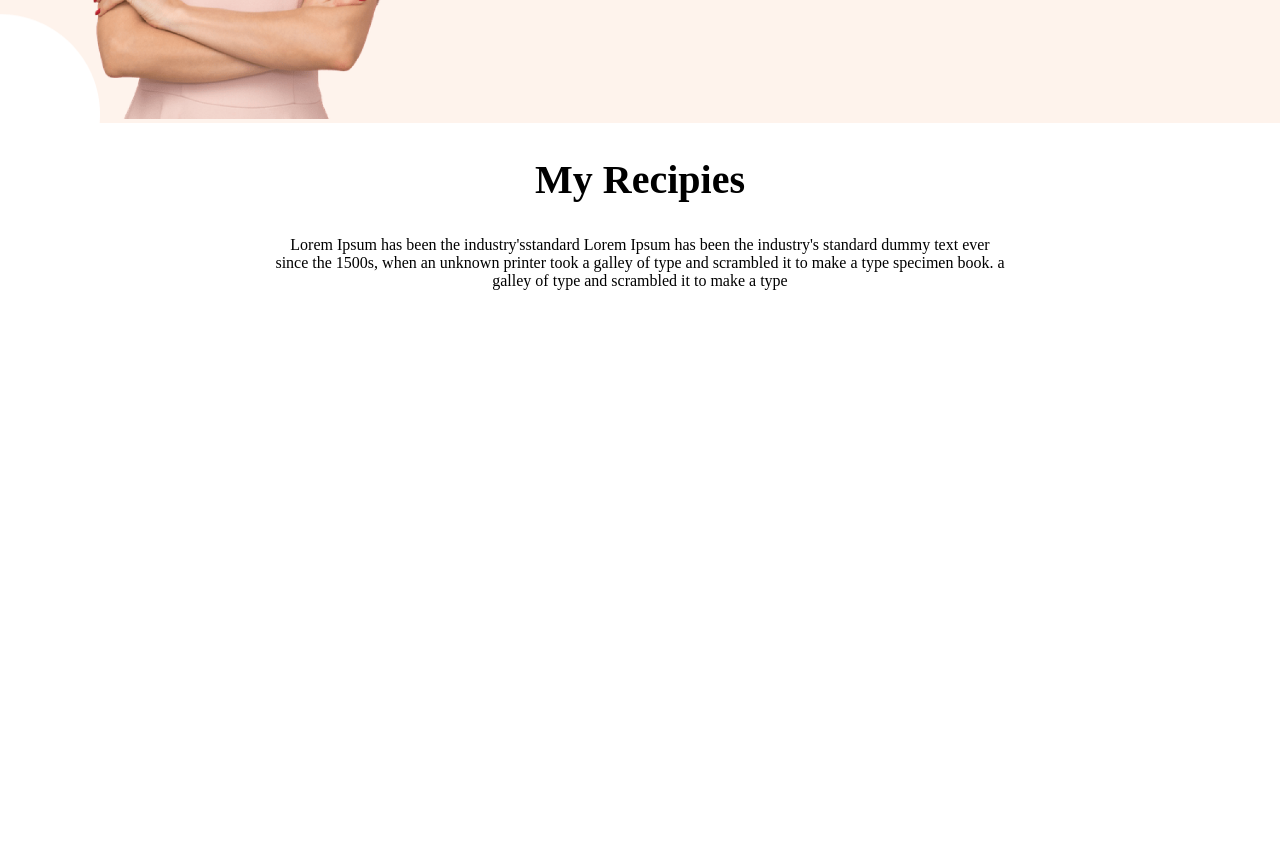
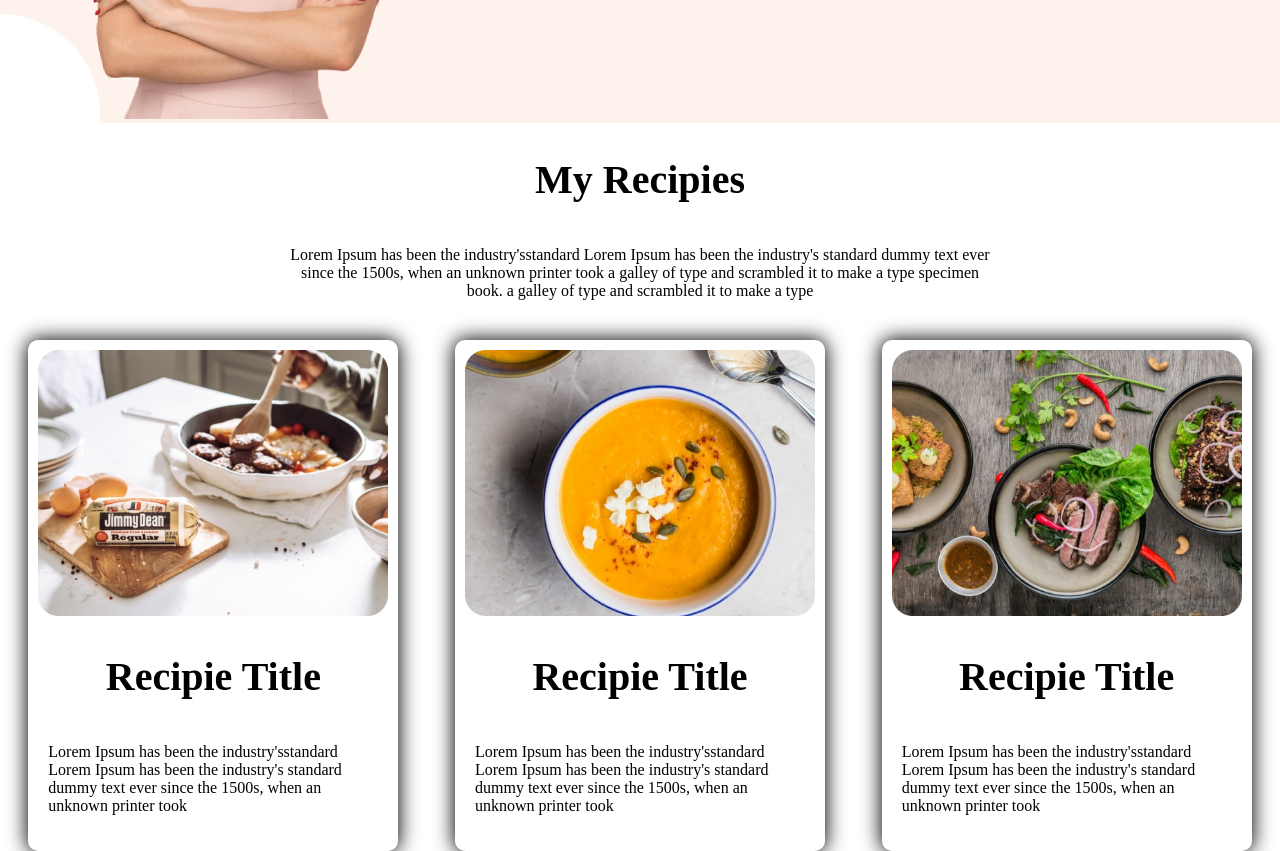
Before and after one commit to AsmaulPSZ/food-corner, a plain HTML site: page index.html in a window 1280 px wide. Shown: the part 723-1574 px from the top of the page. Before the commit the page ends 1023 px from the top, so only its background shows below. Drawn offline with Linux system fonts and the light colour scheme.

Commit message:
third section has been done

```diff
--- a/index.html
+++ b/index.html
@@ -48,6 +48,31 @@
                 took a galley of type and scrambled it to make a type specimen book.
                 a galley of type and scrambled it to make a type</p>
     </section>
+
+    <section class="section-flex">
+        <div class="recipie-title">
+            <img src="img/Project Cover.jpg" alt="">
+            <h2>Recipie Title</h2>
+            <p>Lorem Ipsum has been the industry'sstandard
+                Lorem Ipsum has been the industry's standard dummy text ever since the 1500s, when an unknown printer
+                took</p>
+        </div>
+        <div class="recipie-title">
+            <img src="img/Project Cover.png" alt="">
+            <h2>Recipie Title</h2>
+            <p>Lorem Ipsum has been the industry'sstandard
+                Lorem Ipsum has been the industry's standard dummy text ever since the 1500s, when an unknown printer
+                took</p>
+        </div>
+        <div class="recipie-title">
+            <img src="img/Project Cover1.jpg" alt="">
+            <h2>Recipie Title</h2>
+            <p>Lorem Ipsum has been the industry'sstandard
+                Lorem Ipsum has been the industry's standard dummy text ever since the 1500s, when an unknown printer
+                took</p>
+        </div>
+    </section>
+
 </body>
 
 </html>
--- a/style.css
+++ b/style.css
@@ -39,4 +39,19 @@ section h2{
 .my-recipie-text{
     text-align: center;
     margin: 0px 275px 10px 275px;
+    padding-bottom: 30px;
 }
+.recipie-title{
+    padding: 10px;
+    margin: auto;
+    border-radius: 10px;
+    box-shadow: 0px 0px 20px 1px;
+}
+
+.recipie-title, img{
+    width: 350px;
+}
+
+.recipie-title, p{
+    padding: 10px;
+}
```
Also changed, not shown: img/Project Cover.jpg (added), img/Project Cover.png (added), img/Project Cover1.jpg (added).
